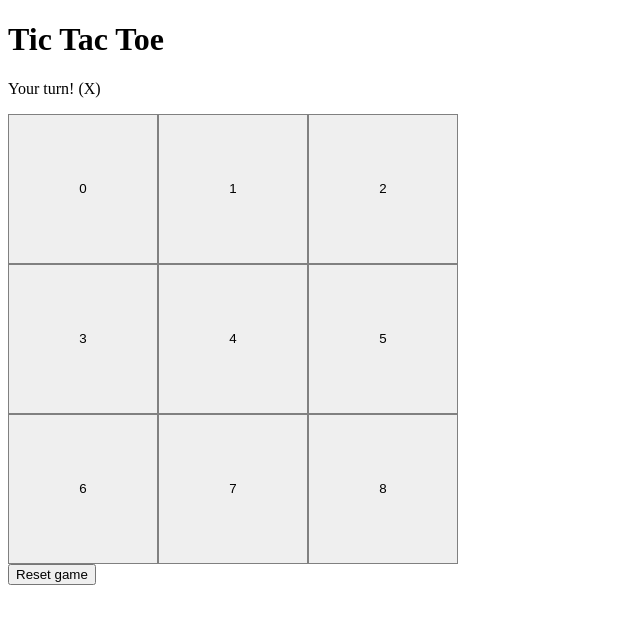
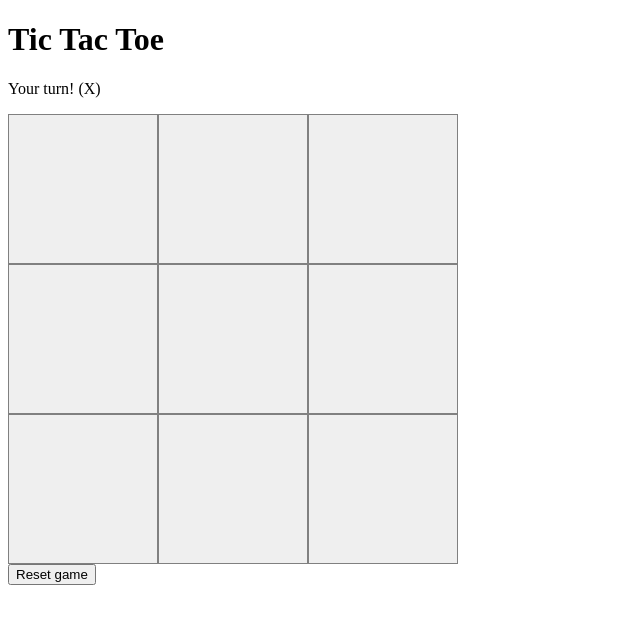
Before and after one commit to k-awe-some/tic-tac-toe, an Angular app: page / in a window 1280 px wide. Shown: the top 624 px of the page, without its empty margins (0-640 px from the left). Built offline with nearby package versions, Linux system fonts and the light colour scheme.

Commit message:
refactor: replace winner with verdict logic - improve grid template

```diff
--- a/src/app/app.component.html
+++ b/src/app/app.component.html
@@ -1,11 +1,8 @@
 <h1>Tic Tac Toe</h1>
 
 <p>
-  <ng-container *ngIf="winner$ | async; let winner; else: gameInProgress">
-    <ng-container *ngIf="winner === Mark.X">
-      Congratulations! You won!
-    </ng-container>
-    <ng-container *ngIf="winner === Mark.O"> Our Bot won! </ng-container>
+  <ng-container *ngIf="verdict$ | async; let verdict; else: gameInProgress">
+    {{ verdict }}
   </ng-container>
 
   <ng-template #gameInProgress>
--- a/src/app/app.component.ts
+++ b/src/app/app.component.ts
@@ -1,5 +1,5 @@
 import { Component } from '@angular/core';
-import { GameService, Mark } from './game.service';
+import { GameService } from './game.service';
 
 @Component({
   selector: 'app-root',
@@ -8,8 +8,7 @@ import { GameService, Mark } from './game.service';
 })
 export class AppComponent {
   isBotTurn$ = this.gameService.isBotTurn$;
-  winner$ = this.gameService.winner$;
-  readonly Mark = Mark;
+  verdict$ = this.gameService.verdict$;
 
   constructor(private gameService: GameService) {}
 
--- a/src/app/game-grid/game-grid.component.html
+++ b/src/app/game-grid/game-grid.component.html
@@ -1,9 +1,17 @@
-<button
-  *ngFor="let value of cells$ | async; let i = index"
-  (click)="registerHumanMove(i)"
-  [disabled]="(winner$ | async) || value"
-  class="cell"
+<ng-container
+  *ngIf="{
+    cells: cells$ | async,
+    verdict: (verdict$ | async),
+    isBotTurn: isBotTurn$ | async
+  } as ctx"
 >
-  {{ i }}
-  {{ value }}
-</button>
+  <button
+    *ngFor="let value of ctx.cells; let i = index"
+    (click)="registerHumanMove(i)"
+    [disabled]="ctx.verdict || ctx.isBotTurn || value"
+    [ngClass]="{ disabled: ctx.verdict || ctx.isBotTurn }"
+    class="cell"
+  >
+    {{ value }}
+  </button>
+</ng-container>
--- a/src/app/game-grid/game-grid.component.scss
+++ b/src/app/game-grid/game-grid.component.scss
@@ -7,4 +7,8 @@
     border: 1px gray solid;
     height: 150px;
   }
+
+  .disabled {
+    cursor: not-allowed;
+  }
 }
--- a/src/app/game-grid/game-grid.component.ts
+++ b/src/app/game-grid/game-grid.component.ts
@@ -11,7 +11,8 @@ import { GameService, Mark } from '../game.service';
 })
 export class GameGridComponent {
   cells$ = this.gameService.cells$;
-  winner$ = this.gameService.winner$;
+  verdict$ = this.gameService.verdict$;
+  isBotTurn$ = this.gameService.isBotTurn$;
 
   constructor(private gameService: GameService) {}
 
--- a/src/app/game.service.ts
+++ b/src/app/game.service.ts
@@ -12,7 +12,7 @@ export enum Mark {
 })
 export class GameService {
   cells$ = new BehaviorSubject<(Mark | '')[]>([...Array(9).fill('')]);
-  winner$ = new BehaviorSubject<Mark | ''>('');
+  verdict$ = new BehaviorSubject<string>('');
   isBotTurn$ = new BehaviorSubject<boolean>(false);
   private winningLines = [
     [0, 1, 2],
@@ -31,7 +31,7 @@ export class GameService {
 
   resetGame() {
     this.cells$.next(Array(9).fill(''));
-    this.winner$.next('');
+    this.verdict$.next('');
   }
 
   registerMove(index: number, value: Mark) {
@@ -45,8 +45,13 @@ export class GameService {
     // check for winner
     const winner = this.getWinner();
     if (winner) {
-      console.log(`Winner is ${winner}`);
-      this.winner$.next(winner);
+      this.verdict$.next(
+        `${
+          winner === Mark.X
+            ? 'Congratulations, you won!'
+            : 'Good luck next time!'
+        }`
+      );
       this.isBotTurn$.next(false);
       return;
     }
```
Also changed, not shown: 1 other file (tests, documents, lock files or other folders).
